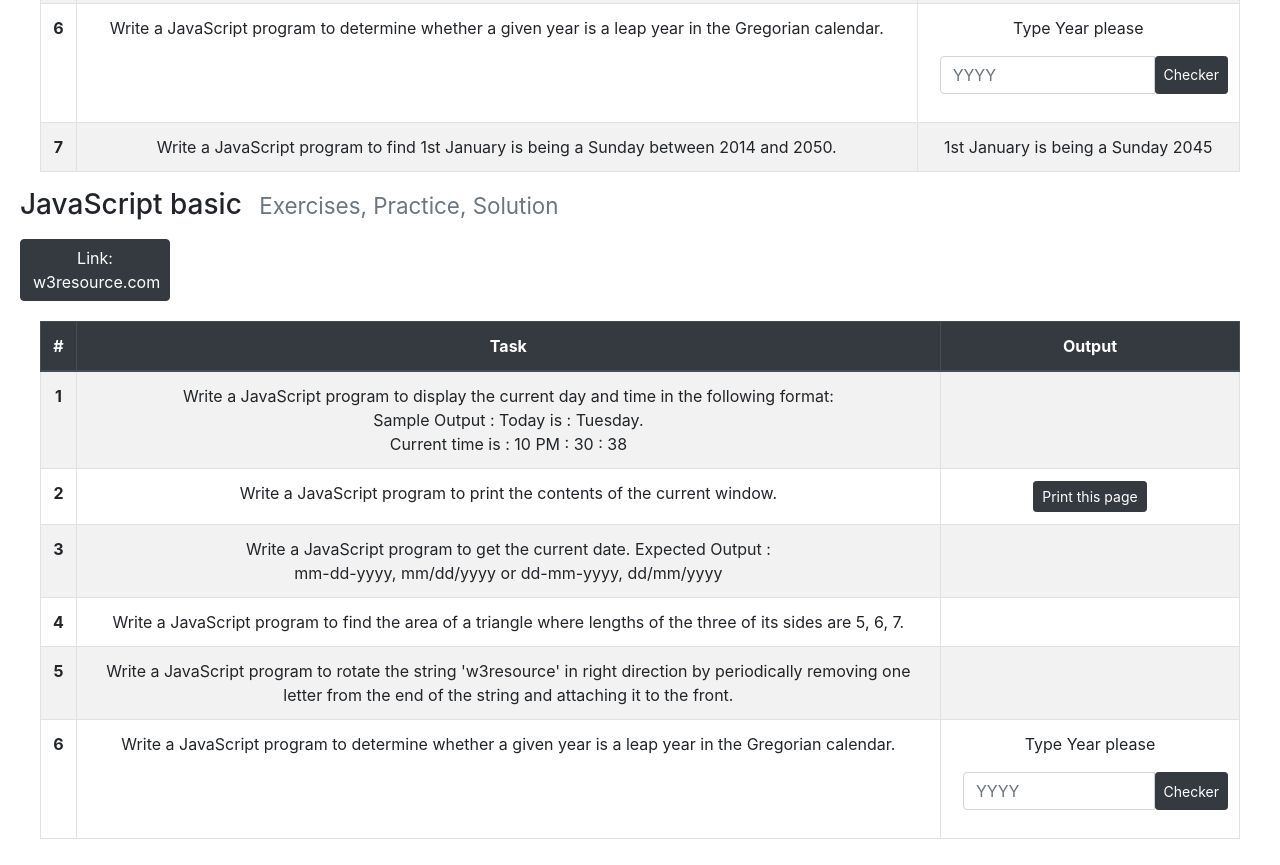
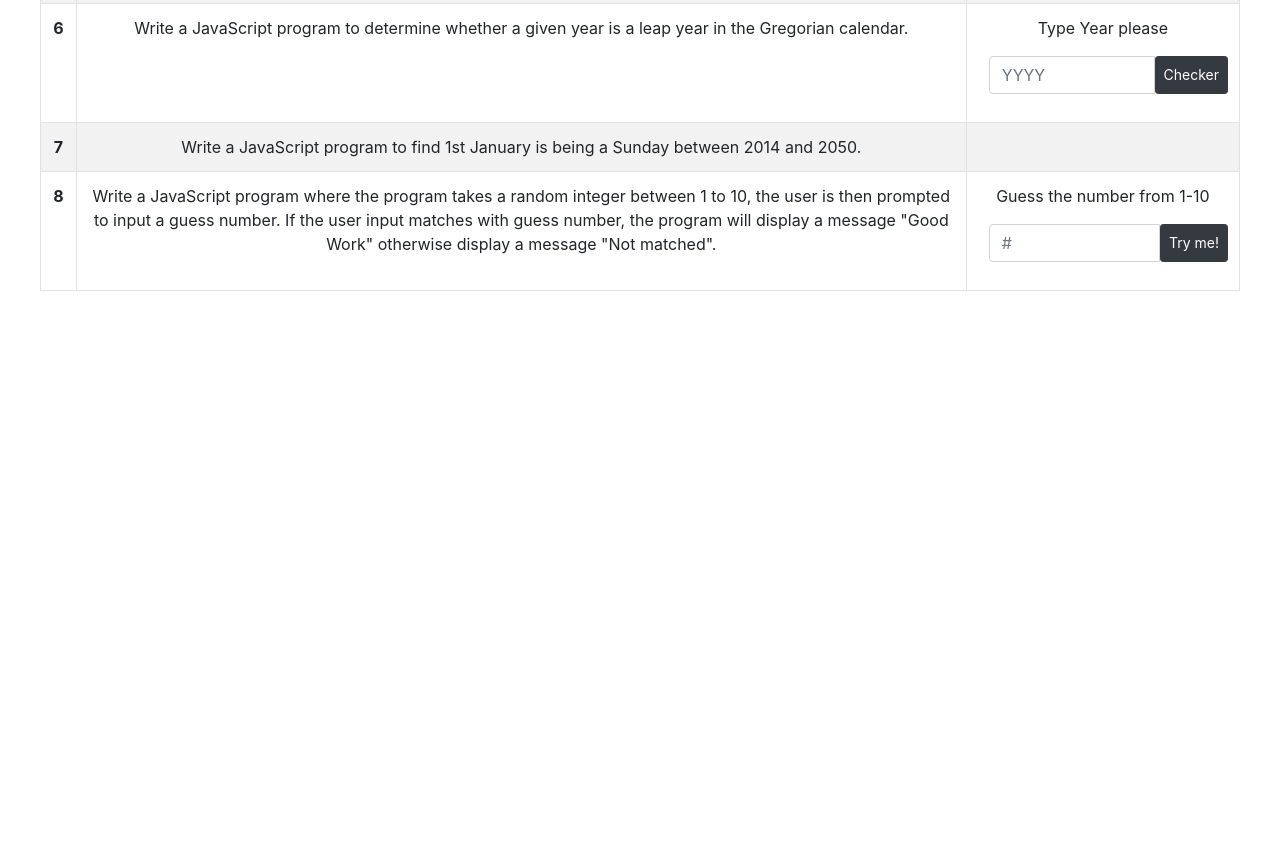
Before and after one commit to konradszymanski/JavaScript-basic, a plain HTML site: page index.html in a window 1280 px wide. Shown: the part 539-1404 px from the top of the page. After the commit the page ends 856 px from the top, so only its background shows below. Drawn offline with nearby package versions, Linux system fonts and the light colour scheme.

Commit message:
Update index.html

```diff
--- a/index.html
+++ b/index.html
@@ -76,127 +76,26 @@
                     <p id="againLeap"></p>
                 </td>
             </tr>
-<!--task-->
+<!--task7-->
             <tr>
                 <th scope="row">7</th>
                 <td>Write a JavaScript program to find 1st January is being a Sunday between 2014 and 2050.</td>
                 <td id="task7"></td>
             </tr>
-            <script>
-
-
-
-// if sunday && 01 && january = true;
-//  return year
-
-
-// getFullYear()	Get the year as a four digit number (yyyy)
-// getMonth()	Get the month as a number (0-11)
-
-    </script>
-
-
-<!--task-->
-<!--
+<!--task8-->
             <tr>
-                <th scope="row">#</th>
-                <td></td>
-                <td id="task"></td>
-            </tr>
--->
-<!--task-->
-<!--
-            <tr>
-                <th scope="row">#</th>
-                <td></td>
-                <td id="task"></td>
-            </tr>
--->
-            </tbody>
-        </table>
-</body>
-</html><!DOCTYPE html>
-<html lang="en">
-<head>
-    <meta charset="UTF-8">
-    <meta name="viewport" content="width=device-width, initial-scale=1.0">
-    <title>JavaScript basic - Exercises, Practice, Solution</title>
-    <!-- styles & my scripts -->
-    <link rel="stylesheet" type="text/css" href="style.css">
-    <script type="text/javascript" src="jsfile.js"></script>
-    <!-- bootstrap -->
-    <link rel="stylesheet" href="https://stackpath.bootstrapcdn.com/bootstrap/4.4.1/css/bootstrap.min.css" integrity="sha384-Vkoo8x4CGsO3+Hhxv8T/Q5PaXtkKtu6ug5TOeNV6gBiFeWPGFN9MuhOf23Q9Ifjh" crossorigin="anonymous">
-    <script src="https://code.jquery.com/jquery-3.4.1.slim.min.js" integrity="sha384-J6qa4849blE2+poT4WnyKhv5vZF5SrPo0iEjwBvKU7imGFAV0wwj1yYfoRSJoZ+n" crossorigin="anonymous"></script>
-    <script src="https://cdn.jsdelivr.net/npm/popper.js@1.16.0/dist/umd/popper.min.js" integrity="sha384-Q6E9RHvbIyZFJoft+2mJbHaEWldlvI9IOYy5n3zV9zzTtmI3UksdQRVvoxMfooAo" crossorigin="anonymous"></script>
-    <script src="https://stackpath.bootstrapcdn.com/bootstrap/4.4.1/js/bootstrap.min.js" integrity="sha384-wfSDF2E50Y2D1uUdj0O3uMBJnjuUD4Ih7YwaYd1iqfktj0Uod8GCExl3Og8ifwB6" crossorigin="anonymous"></script>
-</head>
-<body>
-    <h3>JavaScript basic
-        <small class="text-muted">Exercises, Practice, Solution</small>
-    </h3>
-        <a href="https://www.w3resource.com/javascript-exercises/javascript-basic-exercises.php" class="btn btn-outline-dark active  " role="button" aria-pressed="true" target="_blank">Link: w3resource.com</a>
-
-        <table class="table .table-responsive table-bordered text-center table-striped">
-            <thead class="thead-dark">
-            <tr>
-                <th scope="col">#</th>
-                <th scope="col">Task</th>
-                <th scope="col">Output</th>
-            </tr>
-            </thead>
-            <tbody >
-<!-- task -->
-                <tr>
-                <th scope="row">1</th>
-                <td>Write a JavaScript program to display the current day and time in the following format:<br>
-                    Sample Output : Today is : Tuesday.<br>
-                    Current time is : 10 PM : 30 : 38</td>
-                <td id="task1"></td>
-            </tr>
-<!-- task -->
-            <tr>
-                <th scope="row">2</th>
-                <td>Write a JavaScript program to print the contents of the current window.</td>
-                <td class="align-middle"><button onclick="window.print()" type="button" class="btn btn-dark btn-sm" >Print this page</button></td>
-            </tr>
-<!-- task -->
-            <tr>
-                <th scope="row">3</th>
-                <td >Write a JavaScript program to get the current date.
-                    Expected Output :</br>
-                    mm-dd-yyyy, mm/dd/yyyy or dd-mm-yyyy, dd/mm/yyyy</td>
-                <td id="task3"></td>
-            </tr>
-<!--task-->
-            <tr>
-                <th scope="row">4</th>
-                <td>Write a JavaScript program to find the area of a triangle where lengths of the three of its sides are 5, 6, 7.</td>
-                <td id="task4"></td>
-            </tr>
-<!--task-->
-            <tr>
-                <th scope="row">5</th>
-                <td>Write a JavaScript program to rotate the string 'w3resource' in right direction by periodically removing one letter from the end of the string and attaching it to the front.</td>
-                <td id="task"></td>
-            </tr>
-<!--task-->
-            <tr>
-                <th scope="row">6</th>
-                <td>Write a JavaScript program to determine whether a given year is a leap year in the Gregorian calendar.</td>
-                <td id="task6">
-                    <p>Type Year please</p>
+                <th scope="row">8</th>
+                <td>Write a JavaScript program where the program takes a random integer between 1 to 10, the user is then prompted to input a guess number. If the user input matches with guess number, the program will display a message "Good Work" otherwise display a message "Not matched".</td>
+                <td id="task8">
+                    <p>Guess the number from 1-10</p>
                     <div class="input-group">
-                        <input type="text" id="leapYear" pattern="{4}" maxlength="4" class="form-control" placeholder="YYYY" aria-label="" aria-describedby="basic-addon2">
-                        <button type="button" class="btn btn-dark btn-sm" onclick="checkYear()">Checker</button>
+                        <input type="text" id="takeNumber" pattern="" maxlength="1" class="form-control" placeholder="#" aria-label="" aria-describedby="basic-addon2">
+                        <button type="button" class="btn btn-dark btn-sm" onclick="guessNumber()">Try me!</button>
                         <div class="input-group-append"></div>
                     </div>
-                    <p id="againLeap"></p>
+                    <p id="guessOutcome"></p>
                 </td>
             </tr>
-            <script>
-
-            </script>
-
 <!--task-->
 <!--
             <tr>
```
